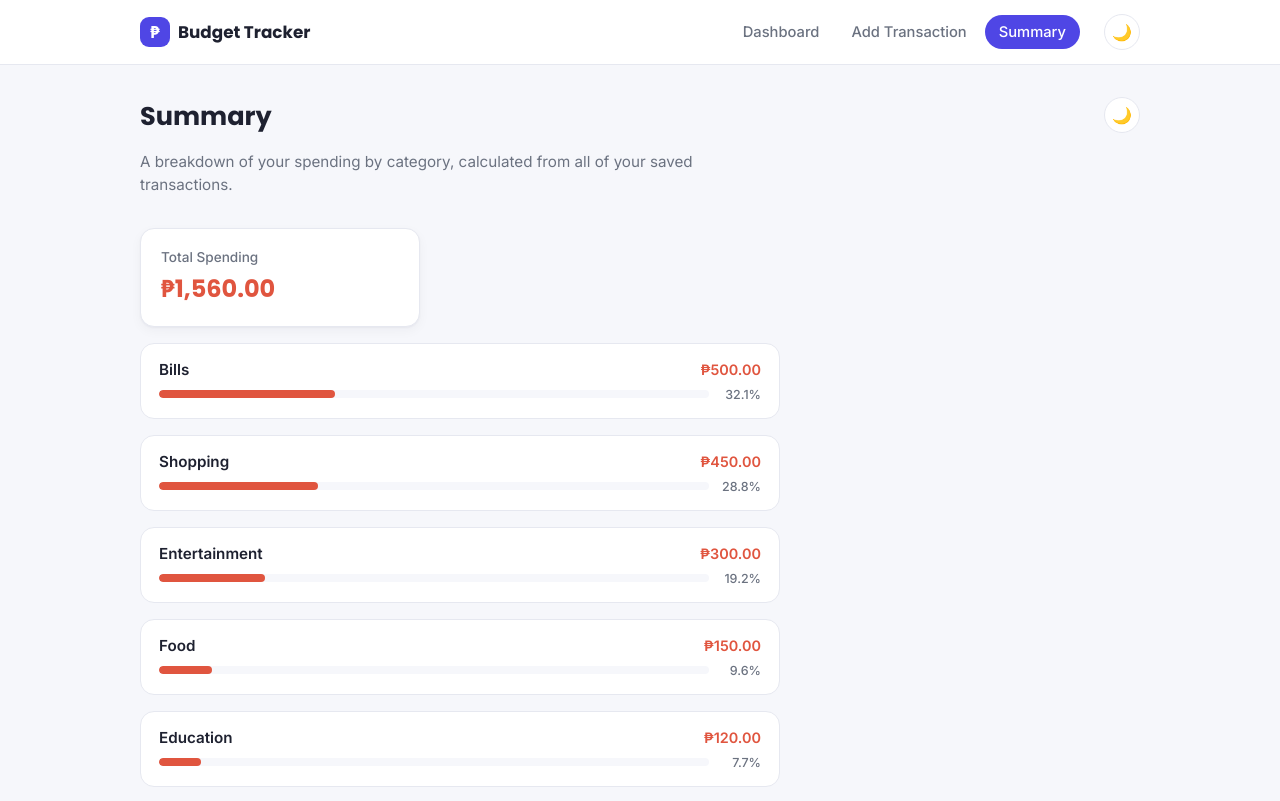
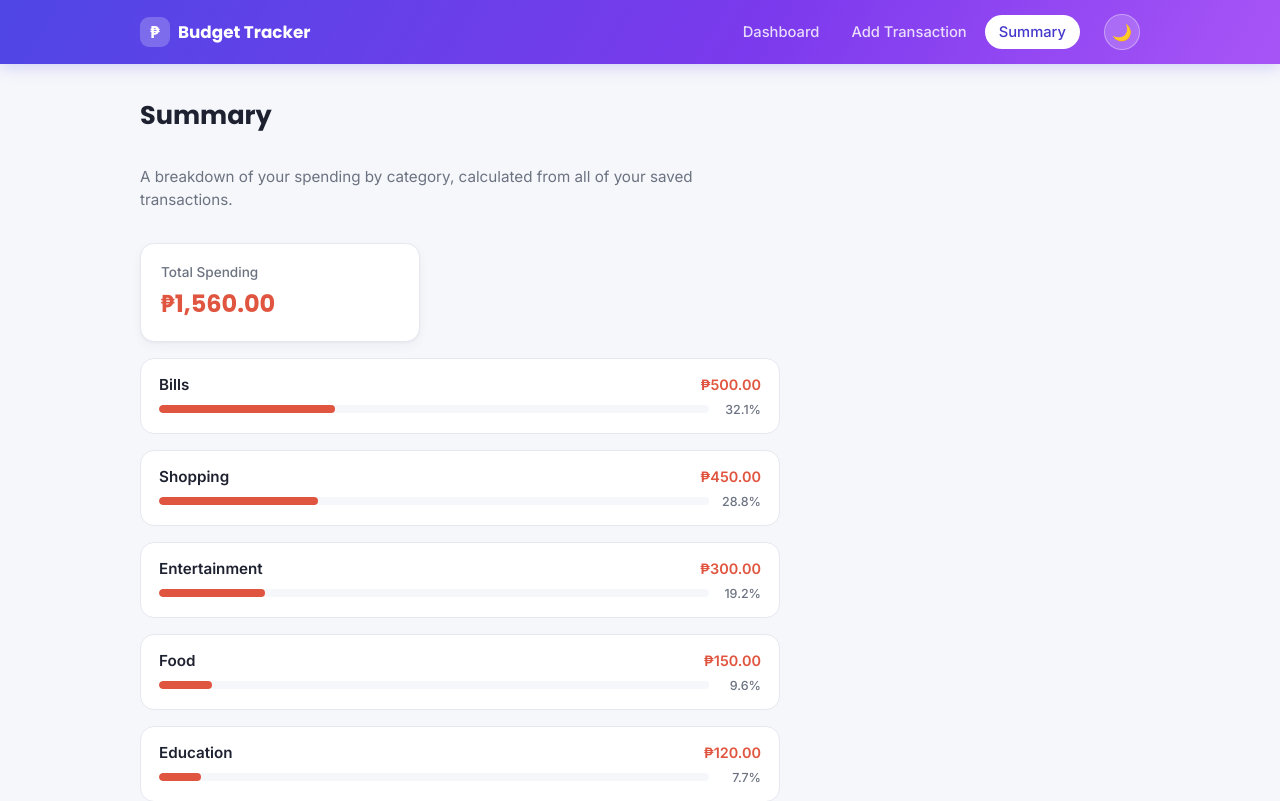
Before and after one commit to Jshcedric/midterm-project-webdvt, a React (Vite) app: page /summary in a window 1280 px wide. Shown: the top 801 px of the page. Built offline with nearby package versions, Linux system fonts and the light colour scheme.

Commit message:
feat: update navbar styles and remove page header from summary

```diff
--- a/src/index.css
+++ b/src/index.css
@@ -112,11 +112,12 @@ a {
 
 /* ---------- Navbar ---------- */
 .navbar {
-  background: var(--surface);
-  border-bottom: 1px solid var(--border);
+  background: linear-gradient(120deg, #4f46e5 0%, #7c3aed 60%, #a855f7 100%);
+  border-bottom: none;
   position: sticky;
   top: 0;
   z-index: 10;
+  box-shadow: 0 2px 16px rgba(79, 70, 229, 0.25);
 }
 
 .navbar-inner {
@@ -136,6 +137,7 @@ a {
   font-weight: 700;
   font-size: 1.05rem;
   margin-right: auto;
+  color: #fff;
 }
 
 .brand-mark {
@@ -145,7 +147,7 @@ a {
   width: 30px;
   height: 30px;
   border-radius: 9px;
-  background: var(--primary);
+  background: rgba(255, 255, 255, 0.22);
   color: #fff;
   font-weight: 700;
 }
@@ -160,23 +162,23 @@ a {
   border-radius: 999px;
   font-weight: 500;
   font-size: 0.92rem;
-  color: var(--text-muted);
+  color: rgba(255, 255, 255, 0.82);
   transition: background 0.15s ease, color 0.15s ease;
 }
 
 .nav-link:hover {
-  background: var(--primary-soft);
+  background: rgba(255, 255, 255, 0.15);
+  color: #fff;
+}
+
+.nav-link-active {
+  background: #fff;
   color: var(--primary-dark);
 }
 
-.nav-link-active {
-  background: var(--primary);
-  color: #fff;
-}
-
 .theme-toggle {
-  border: 1px solid var(--border);
-  background: var(--surface);
+  border: 1px solid rgba(255, 255, 255, 0.35);
+  background: rgba(255, 255, 255, 0.18);
   border-radius: 999px;
   width: 36px;
   height: 36px;
@@ -188,15 +190,8 @@ a {
 }
 
 .theme-toggle:hover {
-  background: var(--primary-soft);
+  background: rgba(255, 255, 255, 0.32);
   transform: scale(1.05);
-}
-
-.page-header-row {
-  display: flex;
-  align-items: flex-start;
-  justify-content: space-between;
-  gap: 16px;
 }
 
 /* ---------- Generic page styles (used by all pages) ---------- */
@@ -771,8 +766,4 @@ a {
   .summary-total-card {
     max-width: 100%;
   }
-
-  .page-header-row {
-    align-items: center;
-  }
 }
--- a/src/pages/Summary.jsx
+++ b/src/pages/Summary.jsx
@@ -1,7 +1,6 @@
 import useTransactions from "../hooks/useTransactions.js";
 import { EXPENSE_CATEGORIES } from "../data/categories.js";
 import { formatCurrency } from "../utils/format.js";
-import ThemeToggle from "../components/ThemeToggle.jsx";
 
 function Summary() {
   // Reuses the SAME transaction data as the rest of the app —
@@ -25,16 +24,11 @@ function Summary() {
 
   return (
     <div className="page">
-      <div className="page-header-row">
-        <div>
-          <h1 className="page-title">Summary</h1>
-          <p className="page-subtitle">
-            A breakdown of your spending by category, calculated from all of
-            your saved transactions.
-          </p>
-        </div>
-        <ThemeToggle />
-      </div>
+      <h1 className="page-title">Summary</h1>
+      <p className="page-subtitle">
+        A breakdown of your spending by category, calculated from all of your
+        saved transactions.
+      </p>
 
       <div className="summary-total-card">
         <p className="summary-label">Total Spending</p>
```
